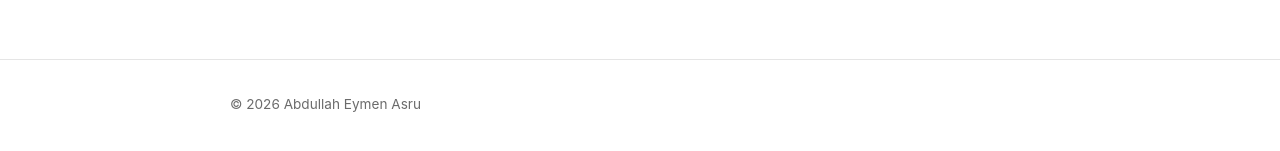
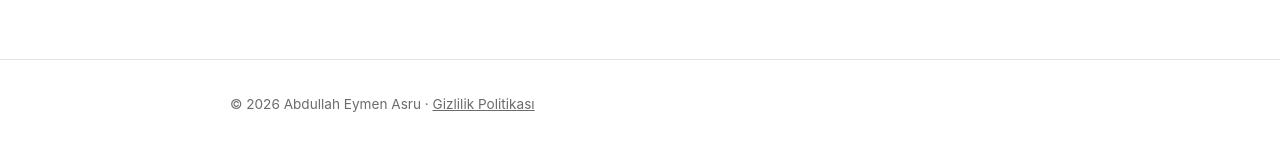
Before and after one commit to abdullah-eymen-asru/abdullah-eymen-asru.github.io, a Jekyll site: the page built from index.md, in a window 1280 px wide. Shown: the part 680-831 px from the top of the page. Built offline with Jekyll 4.4.1, drawn with Linux system fonts in a browser that asks for light colours; part of the change alters nothing that is shown.

```diff
--- a/_layouts/default.html
+++ b/_layouts/default.html
@@ -3,7 +3,21 @@
 <head>
   <meta charset="UTF-8">
   <meta name="viewport" content="width=device-width, initial-scale=1.0">
-  <title>{{ page.title | default: site.title }}</title>
+  <title>{{ page.title | default: site.title }}{% unless page.url == '/' or page.url == '/index.html' %} · {{ site.title }}{% endunless %}</title>
+  <meta name="description" content="{{ page.summary | default: site.description }}">
+  <link rel="canonical" href="{{ page.url | absolute_url }}">
+
+  <meta property="og:title" content="{{ page.title | default: site.title }}">
+  <meta property="og:description" content="{{ page.summary | default: site.description }}">
+  <meta property="og:type" content="website">
+  <meta property="og:url" content="{{ page.url | absolute_url }}">
+  {% if site.profile_image and site.profile_image != "" %}
+  <meta property="og:image" content="{{ site.profile_image | absolute_url }}">
+  {% endif %}
+
+  <meta name="twitter:card" content="summary_large_image">
+  <meta name="twitter:title" content="{{ page.title | default: site.title }}">
+  <meta name="twitter:description" content="{{ page.summary | default: site.description }}">
 
   <script>
     // Sayfa çizilmeden ÖNCE tema kararını veriyoruz ki beyazdan koyuya
@@ -61,7 +75,10 @@
 
   <footer class="site-footer">
     <div class="wrap">
-      <p>&copy; {{ 'now' | date: "%Y" }} {{ site.title }}</p>
+      <p>
+        &copy; {{ 'now' | date: "%Y" }} {{ site.title }}
+        · <a href="{{ '/gizlilik-politikasi.html' | relative_url }}">Gizlilik Politikası</a>
+      </p>
     </div>
   </footer>
 
```
